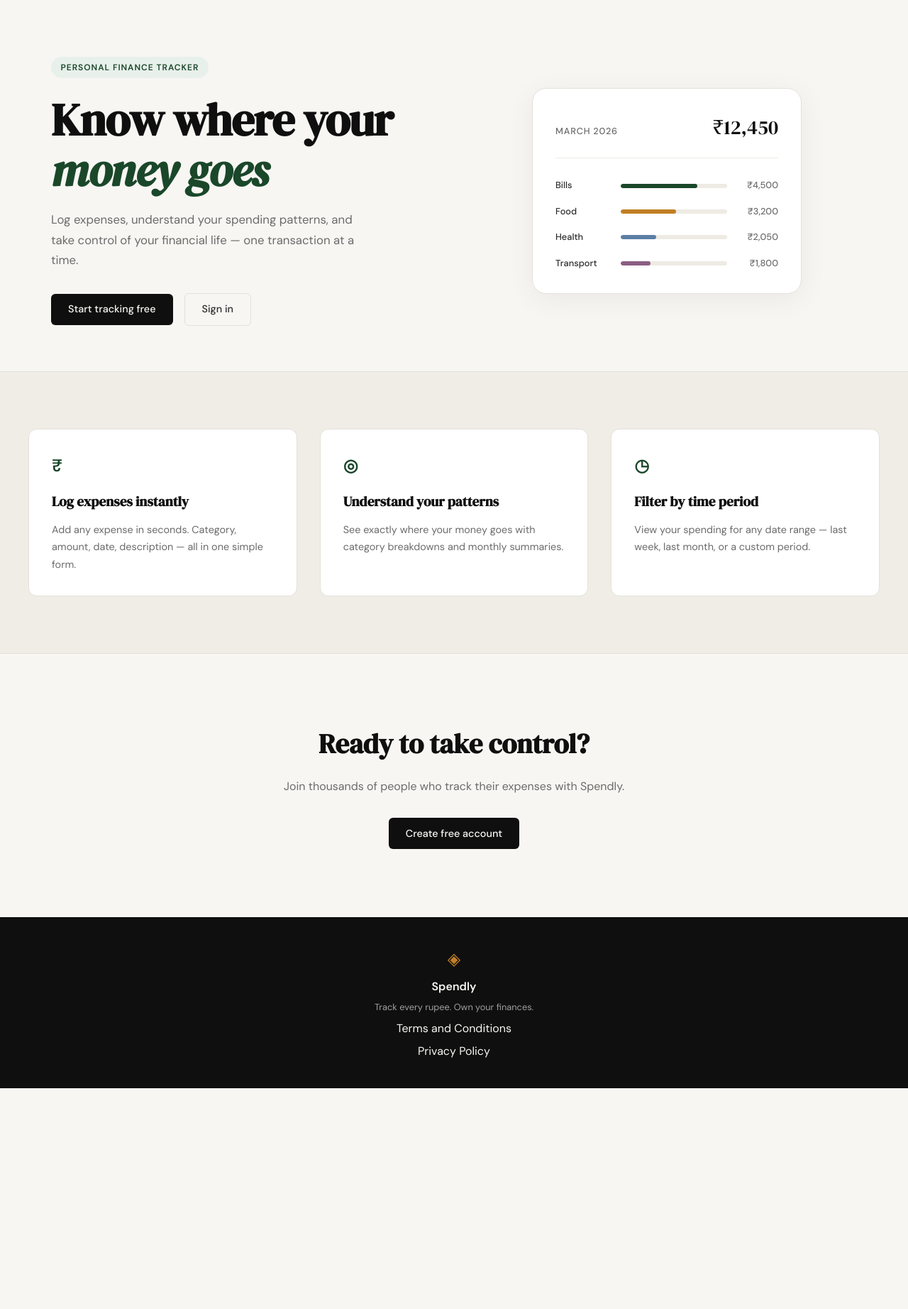
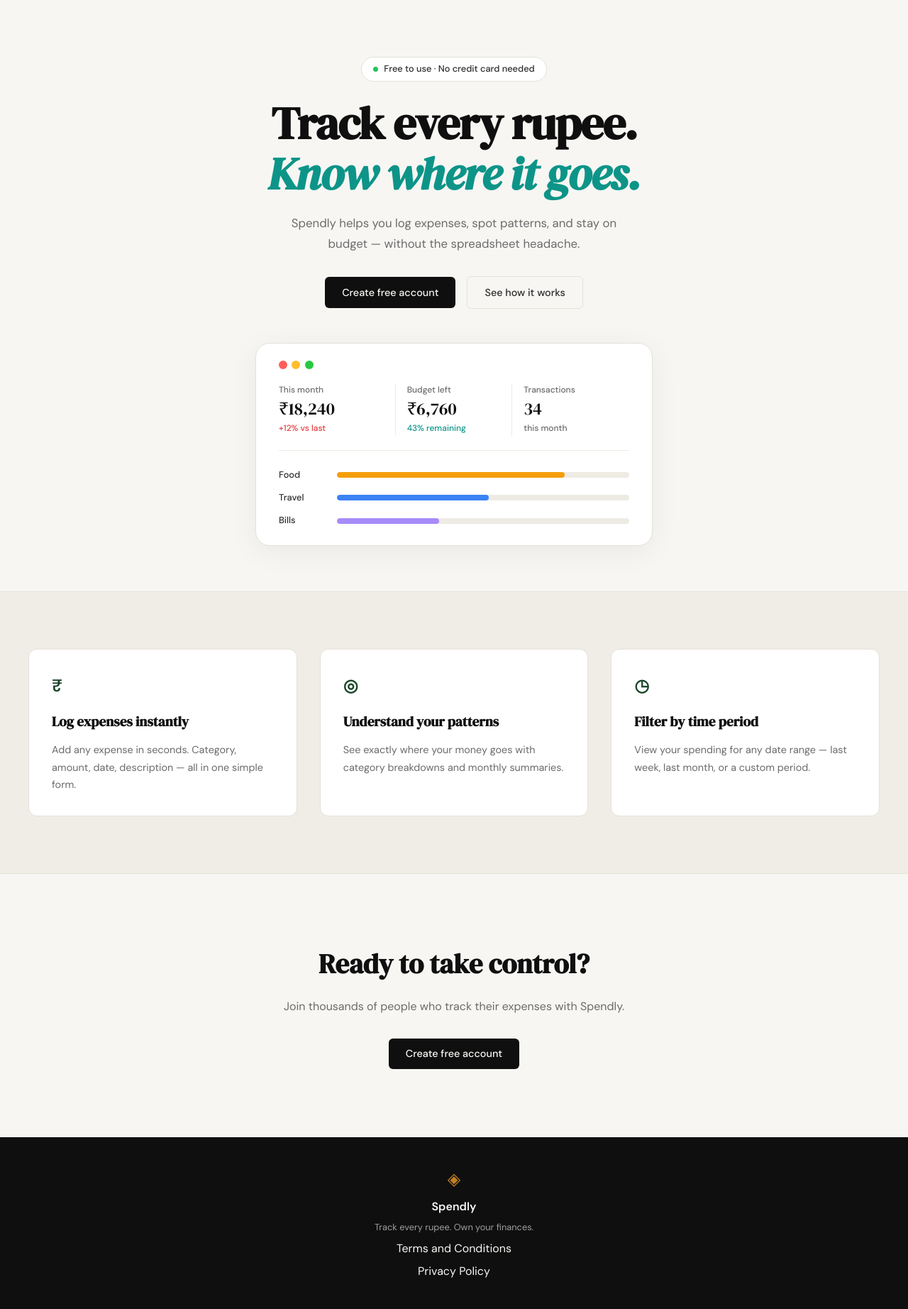
Before and after one commit to a-afify/spendly, a Flask app: page / in a window 1280 px wide. Shown: the part 61-1905 px from the top of the page at 71% size. Before the commit the page ends 1594 px from the top, so only its background shows below. Run offline with Flask 3, Linux system fonts and the light colour scheme.

Commit message:
landing redesign hero

```diff
--- a/static/css/style.css
+++ b/static/css/style.css
@@ -125,25 +125,42 @@
 
 .hero {
     padding: 5rem 2rem 4rem;
-    display: grid;
-    grid-template-columns: 1fr 1fr;
-    gap: 4rem;
+    display: flex;
+    flex-direction: column;
     align-items: center;
+    text-align: center;
+    gap: 3rem;
     max-width: var(--max-width);
     margin: 0 auto;
 }
 
+.hero-inner {
+    display: flex;
+    flex-direction: column;
+    align-items: center;
+}
+
 .hero-badge {
-    display: inline-block;
-    background: var(--accent-light);
-    color: var(--accent);
-    font-size: 0.75rem;
-    font-weight: 600;
-    letter-spacing: 0.08em;
-    text-transform: uppercase;
-    padding: 0.35rem 0.85rem;
+    display: inline-flex;
+    align-items: center;
+    gap: 0.5rem;
+    background: var(--paper-card);
+    color: var(--ink-soft);
+    font-size: 0.8rem;
+    font-weight: 500;
+    padding: 0.4rem 1rem;
     border-radius: 999px;
     margin-bottom: 1.5rem;
+    border: 1px solid var(--border);
+}
+
+.hero-badge::before {
+    content: '';
+    width: 7px;
+    height: 7px;
+    border-radius: 50%;
+    background: #22c55e;
+    flex-shrink: 0;
 }
 
 .hero-title {
@@ -156,15 +173,16 @@
 }
 
 .hero-title em {
+    display: block;
     font-style: italic;
-    color: var(--accent);
+    color: #0d9488;
 }
 
 .hero-subtitle {
     font-size: 1.05rem;
     color: var(--ink-muted);
     line-height: 1.7;
-    max-width: 460px;
+    max-width: 480px;
     margin-bottom: 2rem;
 }
 
@@ -172,6 +190,7 @@
     display: flex;
     gap: 1rem;
     align-items: center;
+    justify-content: center;
 }
 
 /* ------------------------------------------------------------------ */
@@ -181,46 +200,82 @@
 .hero-visual {
     display: flex;
     justify-content: center;
+    width: 100%;
 }
 
 .mock-card {
     background: var(--paper-card);
     border: 1px solid var(--border);
     border-radius: var(--radius-lg);
-    padding: 2rem;
+    padding: 1.5rem 2rem;
     width: 100%;
-    max-width: 380px;
+    max-width: 560px;
     box-shadow: 0 8px 40px rgba(0,0,0,0.06);
 }
 
-.mock-card-header {
+.mock-card-dots {
     display: flex;
-    justify-content: space-between;
-    align-items: baseline;
-    margin-bottom: 1.75rem;
+    gap: 0.4rem;
+    margin-bottom: 1.25rem;
+}
+
+.mock-dot {
+    width: 12px;
+    height: 12px;
+    border-radius: 50%;
+}
+
+.mock-dot-red    { background: #ff5f57; }
+.mock-dot-yellow { background: #ffbd2e; }
+.mock-dot-green  { background: #28c840; }
+
+.mock-stats {
+    display: grid;
+    grid-template-columns: repeat(3, 1fr);
+    margin-bottom: 1.5rem;
     padding-bottom: 1.25rem;
     border-bottom: 1px solid var(--border-soft);
 }
 
-.mock-label {
-    font-size: 0.8rem;
-    font-weight: 500;
-    color: var(--ink-muted);
-    text-transform: uppercase;
-    letter-spacing: 0.06em;
+.mock-stat {
+    display: flex;
+    flex-direction: column;
+    gap: 0.2rem;
+    padding: 0 1rem;
+    text-align: left;
 }
 
-.mock-total {
-    font-family: var(--font-display);
-    font-size: 1.75rem;
-    color: var(--ink);
+.mock-stat:first-child { padding-left: 0; }
+.mock-stat:last-child  { padding-right: 0; }
+.mock-stat:not(:last-child) { border-right: 1px solid var(--border-soft); }
+
+.mock-stat-label {
+    font-size: 0.75rem;
+    color: var(--ink-muted);
+    font-weight: 500;
 }
 
-.mock-bars { display: flex; flex-direction: column; gap: 1rem; }
+.mock-stat-value {
+    font-family: var(--font-display);
+    font-size: 1.5rem;
+    color: var(--ink);
+    line-height: 1.2;
+}
+
+.mock-stat-change {
+    font-size: 0.75rem;
+    font-weight: 500;
+}
+
+.mock-stat-negative { color: #e53e3e; }
+.mock-stat-positive { color: #0d9488; }
+.mock-stat-neutral  { color: var(--ink-muted); }
+
+.mock-bars { display: flex; flex-direction: column; gap: 0.75rem; }
 
 .mock-bar-row {
     display: grid;
-    grid-template-columns: 80px 1fr 60px;
+    grid-template-columns: 70px 1fr;
     align-items: center;
     gap: 0.75rem;
 }
@@ -229,10 +284,11 @@
     font-size: 0.8rem;
     font-weight: 500;
     color: var(--ink-soft);
+    text-align: left;
 }
 
 .mock-bar-track {
-    height: 6px;
+    height: 8px;
     background: var(--border-soft);
     border-radius: 999px;
     overflow: hidden;
@@ -240,21 +296,12 @@
 
 .mock-bar {
     height: 100%;
-    background: var(--accent);
     border-radius: 999px;
-    transition: width 0.6s ease;
 }
 
-.mock-bar-2 { background: var(--accent-2); }
-.mock-bar-3 { background: #5b7fa6; }
-.mock-bar-4 { background: #8b5e83; }
-
-.mock-amt {
-    font-size: 0.8rem;
-    font-weight: 500;
-    color: var(--ink-muted);
-    text-align: right;
-}
+.mock-bar-food   { background: #f59e0b; }
+.mock-bar-travel { background: #3b82f6; }
+.mock-bar-bills  { background: #a78bfa; }
 
 /* ------------------------------------------------------------------ */
 /* Buttons                                                             */
@@ -567,15 +614,7 @@
 /* ------------------------------------------------------------------ */
 
 @media (max-width: 900px) {
-    .hero {
-        grid-template-columns: 1fr;
-        text-align: center;
-    }
-
-    .hero-subtitle { max-width: 100%; }
-    .hero-actions { justify-content: center; }
     .hero-visual { display: none; }
-
     .features-inner { grid-template-columns: 1fr; }
 }
 
--- a/templates/landing.html
+++ b/templates/landing.html
@@ -6,55 +6,62 @@
 
 <section class="hero">
     <div class="hero-inner">
-        <div class="hero-badge">Personal Finance Tracker</div>
+        <div class="hero-badge">Free to use · No credit card needed</div>
         <h1 class="hero-title">
-            Know where your<br>
-            <em>money goes</em>
+            Track every rupee.
+            <em>Know where it goes.</em>
         </h1>
         <p class="hero-subtitle">
-            Log expenses, understand your spending patterns,
-            and take control of your financial life —
-            one transaction at a time.
+            Spendly helps you log expenses, spot patterns, and stay
+            on budget — without the spreadsheet headache.
         </p>
         <div class="hero-actions">
-            <a href="{{ url_for('register') }}" class="btn-primary">Start tracking free</a>
-            <a href="{{ url_for('login') }}" class="btn-ghost">Sign in</a>
+            <a href="{{ url_for('register') }}" class="btn-primary">Create free account</a>
+            <a href="{{ url_for('login') }}" class="btn-ghost">See how it works</a>
         </div>
     </div>
     <div class="hero-visual">
         <div class="mock-card">
-            <div class="mock-card-header">
-                <span class="mock-label">March 2026</span>
-                <span class="mock-total">₹12,450</span>
+            <div class="mock-card-dots">
+                <span class="mock-dot mock-dot-red"></span>
+                <span class="mock-dot mock-dot-yellow"></span>
+                <span class="mock-dot mock-dot-green"></span>
+            </div>
+            <div class="mock-stats">
+                <div class="mock-stat">
+                    <span class="mock-stat-label">This month</span>
+                    <span class="mock-stat-value">₹18,240</span>
+                    <span class="mock-stat-change mock-stat-negative">+12% vs last</span>
+                </div>
+                <div class="mock-stat">
+                    <span class="mock-stat-label">Budget left</span>
+                    <span class="mock-stat-value">₹6,760</span>
+                    <span class="mock-stat-change mock-stat-positive">43% remaining</span>
+                </div>
+                <div class="mock-stat">
+                    <span class="mock-stat-label">Transactions</span>
+                    <span class="mock-stat-value">34</span>
+                    <span class="mock-stat-change mock-stat-neutral">this month</span>
+                </div>
             </div>
             <div class="mock-bars">
                 <div class="mock-bar-row">
+                    <span class="mock-cat">Food</span>
+                    <div class="mock-bar-track">
+                        <div class="mock-bar mock-bar-food" style="width: 78%"></div>
+                    </div>
+                </div>
+                <div class="mock-bar-row">
+                    <span class="mock-cat">Travel</span>
+                    <div class="mock-bar-track">
+                        <div class="mock-bar mock-bar-travel" style="width: 52%"></div>
+                    </div>
+                </div>
+                <div class="mock-bar-row">
                     <span class="mock-cat">Bills</span>
                     <div class="mock-bar-track">
-                        <div class="mock-bar" style="width: 72%"></div>
+                        <div class="mock-bar mock-bar-bills" style="width: 35%"></div>
                     </div>
-                    <span class="mock-amt">₹4,500</span>
-                </div>
-                <div class="mock-bar-row">
-                    <span class="mock-cat">Food</span>
-                    <div class="mock-bar-track">
-                        <div class="mock-bar mock-bar-2" style="width: 52%"></div>
-                    </div>
-                    <span class="mock-amt">₹3,200</span>
-                </div>
-                <div class="mock-bar-row">
-                    <span class="mock-cat">Health</span>
-                    <div class="mock-bar-track">
-                        <div class="mock-bar mock-bar-3" style="width: 33%"></div>
-                    </div>
-                    <span class="mock-amt">₹2,050</span>
-                </div>
-                <div class="mock-bar-row">
-                    <span class="mock-cat">Transport</span>
-                    <div class="mock-bar-track">
-                        <div class="mock-bar mock-bar-4" style="width: 28%"></div>
-                    </div>
-                    <span class="mock-amt">₹1,800</span>
                 </div>
             </div>
         </div>
```
